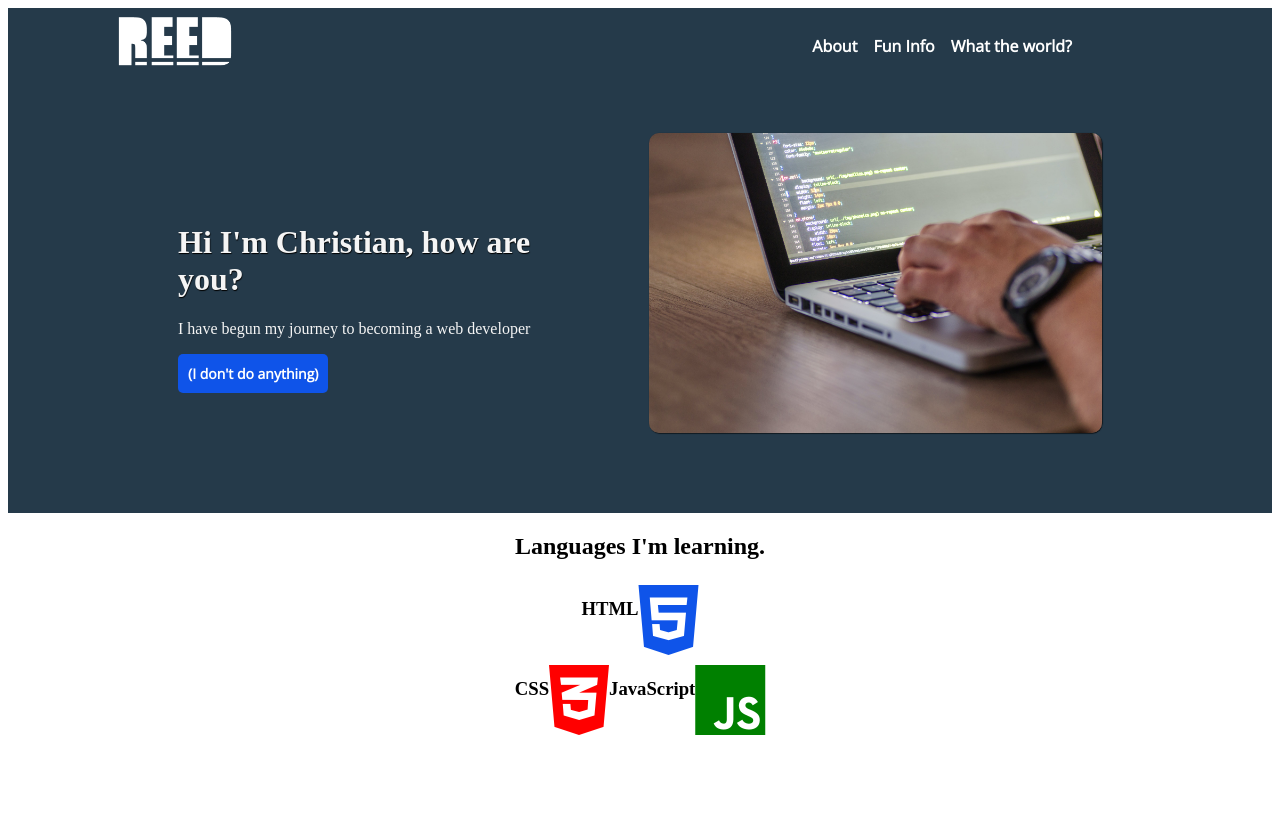
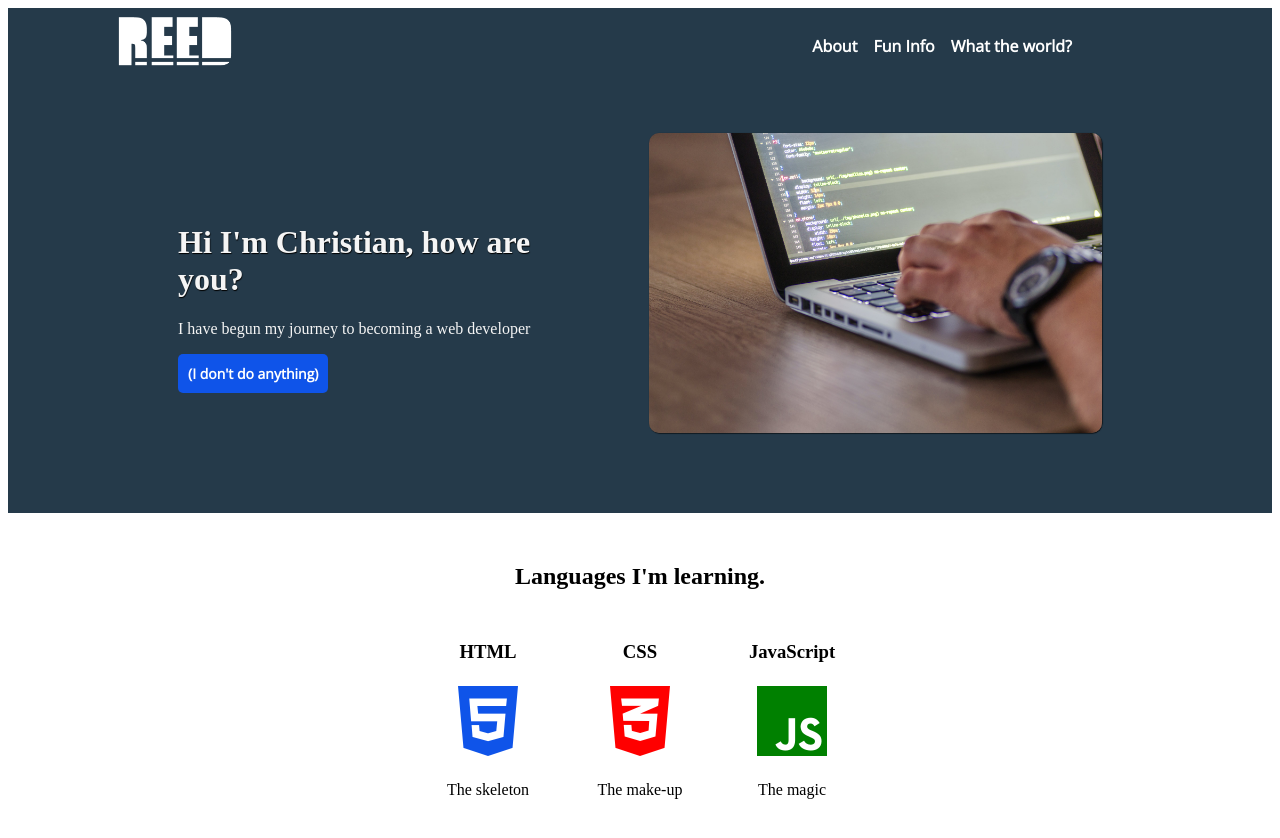
Before and after one commit to ReedorReed/landing_page_TOP_project, a plain HTML site: page index.html in a window 1280 px wide. Before the commit the page ends 800 px from the top, so only its background shows below. Drawn offline with nearby package versions, Linux system fonts and the light colour scheme.

Commit message:
finished the mid-top section of the site

```diff
--- a/index.html
+++ b/index.html
@@ -39,22 +39,26 @@
         </div>
 
 <!-- Top-mid part of page -->
+<div class="h2-title"><h2>Languages I'm learning.</h2></div>
 
         <div class="mid-top">
 
-            <h2>Languages I'm learning.</h2>
-            <div class="tools">
+            <div class="tools-">
                 <h3>HTML</h3>
                 <i class="fab fa-html5 fa-5x"></i>
+                <div class="text">The skeleton</div>
             </div>
-            <div class="tools">
+
+            <div class="tools-">
                 <h3>CSS</h3>
                 <i class="fab fa-css3-alt fa-5x"></i>
-            <div class="tools">
+                <div class="text">The make-up</div>
+            </div>
+            <div class="tools-">
                     <h3>JavaScript</h3>
                     <i class="fab fa-js fa-5x"></i>
+                    <div class="text">The magic</div>
             </div>
-
         </div>
 
     </div>
--- a/style.css
+++ b/style.css
@@ -69,25 +69,38 @@ font-size: 14px;
 
 /* Mid-top */
 
+.h2-title {
+    text-align: center;
+    margin-bottom: 32px;
+    margin-top: 50px;
+}
+
 .mid-top {
     display: flex;
-    flex-direction: column;
-    /* justify-content: center; */
+    justify-content: center;
     align-items: center;
+    gap: 52px;
+    text-align: center;
+    /* height: 467.88px; */
+    margin-bottom: 200px;
 
 }
 
-.tools {
-    display: flex;
-    flex-basis: auto;
-}
 
+
+/* --icons-- */
 .fa-html5 {
     color: rgb(15, 84, 233);
+    width: 100px;
+    height: 100px;
 }
 .fa-css3-alt {
     color: red;
+    width: 100px;
+    height: 100px;
 }
 .fa-js {
     color: green;
+    width: 100px;
+    height: 100px;
 }
```
Also changed, not shown: 1 other file.
